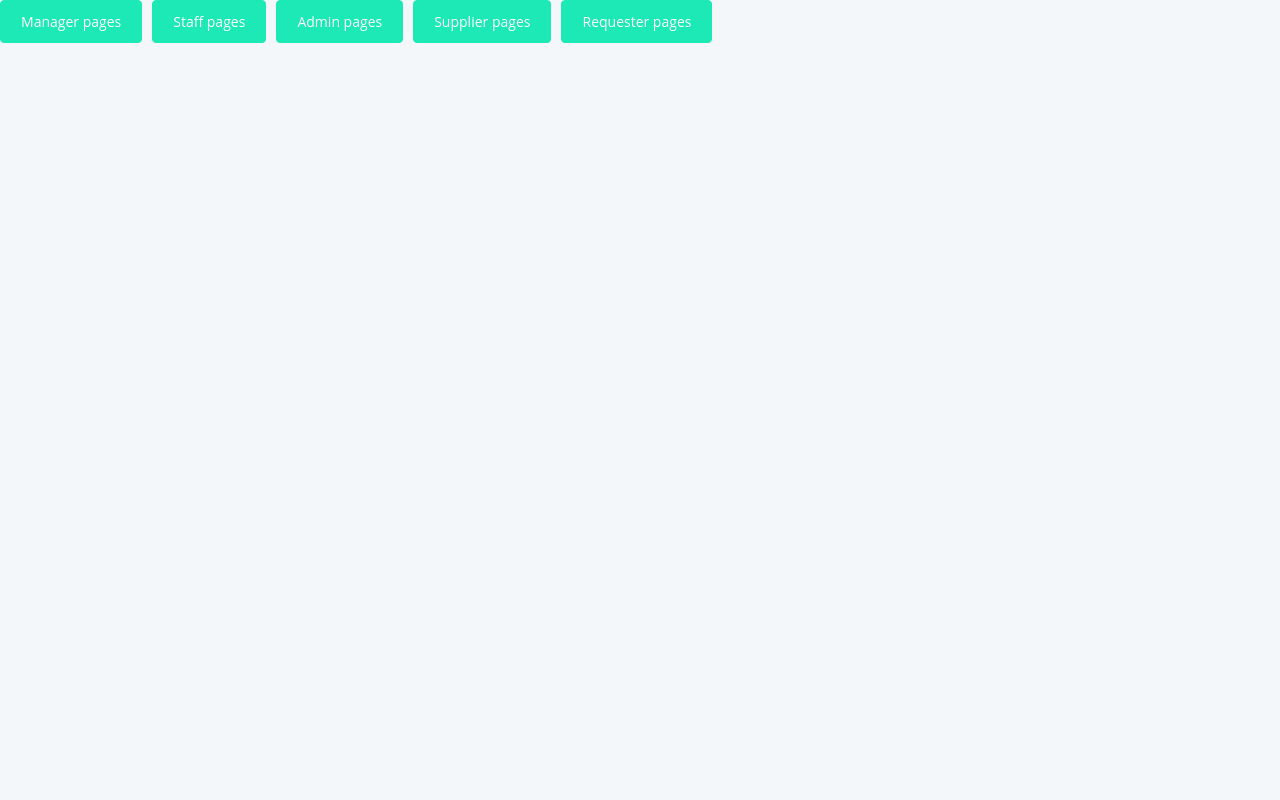
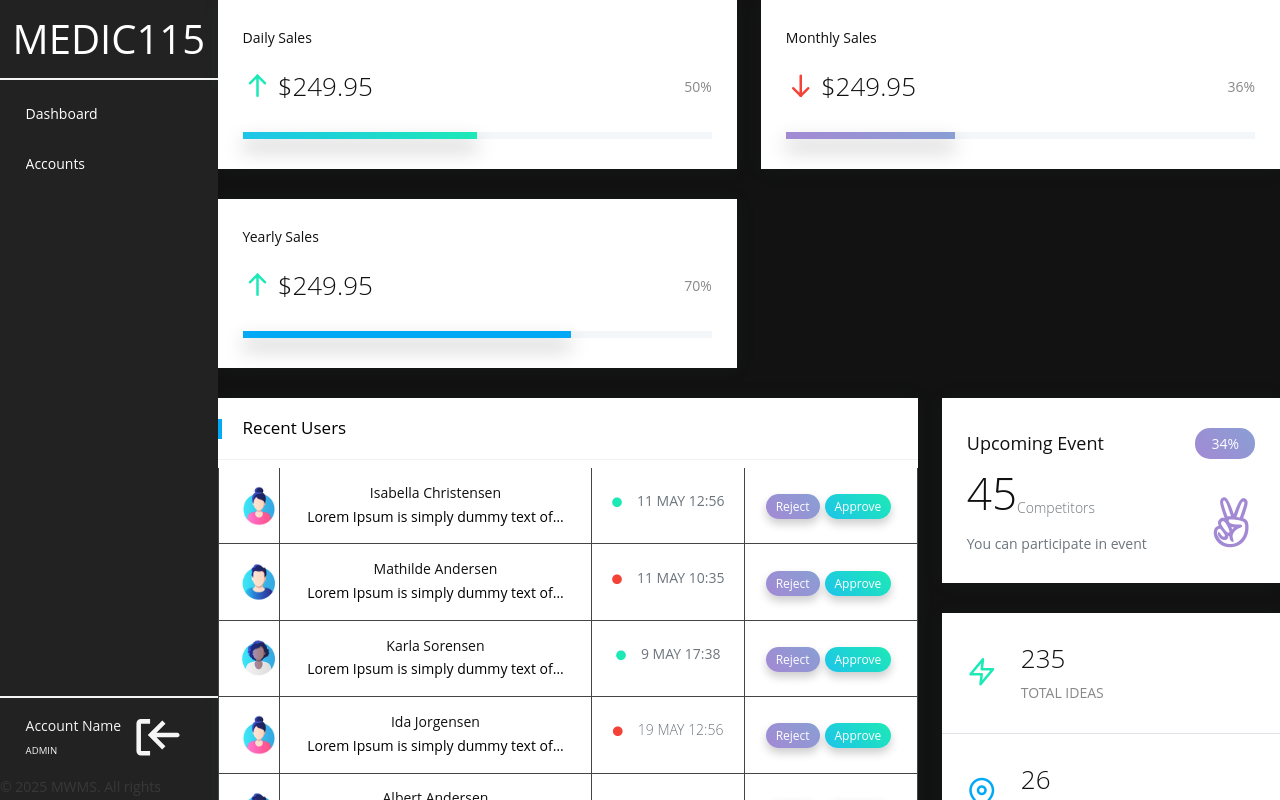
Before and after one commit to KenTheWhale/MWMS, a React (Vite) app in the folder FE/mwms_fe/: page /admin/dashboard in a window 1280 px wide. Before the commit this address led to /login. Built offline with nearby package versions, Linux system fonts and the light colour scheme.

Commit message:
fix: fix navbar

```diff
--- a/FE/mwms_fe/src/layouts/AdminLayout.jsx
+++ b/FE/mwms_fe/src/layouts/AdminLayout.jsx
@@ -1,20 +1,25 @@
 import {Outlet, useNavigate} from "react-router-dom";
 import style from "../styles/Layout.module.css";
 import {Menu, MenuItem, Sidebar} from "react-pro-sidebar";
+import {CgLogOut} from "react-icons/cg";
 
 function GenerateNavbar() {
     const navigate = useNavigate();
     return (
         <div className={`vw-17`}>
-            <h1 className={style.title}>ADMIN</h1>
+            <h1 className={style.title}>MEDIC115</h1>
             <Sidebar collapsed={false} className={style.sidebar} backgroundColor={'#222222'}>
                 <Menu closeOnClick={true} className={style.menu}>
+                    <MenuItem onClick={() => {navigate("/admin/dashboard")}}>Dashboard</MenuItem>
                     <MenuItem onClick={() => {navigate("/admin/account")}}>Accounts</MenuItem>
                 </Menu>
             </Sidebar>
             <div className={style.profile}>
-                <img src={""} alt=""/>
-                <label>Account Name</label>
+                <div className={style.label_area}>
+                    <label>Account Name</label>
+                    <p>ADMIN</p>
+                </div>
+                <CgLogOut onClick={() => {navigate("/login")}}/>
             </div>
             <div className={style.footer}>
                 <p>&copy; {new Date().getFullYear()} MWMS. All rights reserved</p>
--- a/FE/mwms_fe/src/layouts/ManagerLayout.jsx
+++ b/FE/mwms_fe/src/layouts/ManagerLayout.jsx
@@ -1,26 +1,42 @@
 import {Outlet, useNavigate} from "react-router-dom";
 import style from '../styles/Layout.module.css'
 import {Menu, MenuItem, Sidebar, SubMenu} from "react-pro-sidebar";
+import {CgLogOut} from "react-icons/cg";
 
 function GenerateNavbar() {
     const navigate = useNavigate();
     return (
         <div className={`vw-17`}>
-            <h1 className={style.title}>MANAGER</h1>
+            <h1 className={style.title}>MEDIC115</h1>
             <Sidebar collapsed={false} className={style.sidebar} backgroundColor={'#222222'}>
                 <Menu closeOnClick={true} className={style.menu}>
                     <SubMenu label={"Request"}>
-                        <MenuItem onClick={() => {navigate("/manager/request/import")}} className={style.item}>Import</MenuItem>
-                        <MenuItem onClick={() => {navigate("/manager/request/export")}} className={style.item}>Export</MenuItem>
+                        <MenuItem onClick={() => {
+                            navigate("/manager/request/import")
+                        }} className={style.item}>Import</MenuItem>
+                        <MenuItem onClick={() => {
+                            navigate("/manager/request/export")
+                        }} className={style.item}>Export</MenuItem>
                     </SubMenu>
-                    <MenuItem onClick={() => {navigate("/manager/batch")}}>Batch</MenuItem>
-                    <MenuItem onClick={() => {navigate("/manager/task")}}>Task</MenuItem>
-                    <MenuItem onClick={() => {navigate("/manager/area")}}>Area</MenuItem>
+                    <MenuItem onClick={() => {
+                        navigate("/manager/batch")
+                    }}>Batch</MenuItem>
+                    <MenuItem onClick={() => {
+                        navigate("/manager/task")
+                    }}>Task</MenuItem>
+                    <MenuItem onClick={() => {
+                        navigate("/manager/area")
+                    }}>Area</MenuItem>
                 </Menu>
             </Sidebar>
             <div className={style.profile}>
-                <img src={""} alt=""/>
-                <label>Account Name</label>
+                <div className={style.label_area}>
+                    <label>Account Name</label>
+                    <p>MANAGER</p>
+                </div>
+                <CgLogOut onClick={() => {
+                    navigate("/login")
+                }}/>
             </div>
             <div className={style.footer}>
                 <p>&copy; {new Date().getFullYear()} MWMS. All rights reserved</p>
--- a/FE/mwms_fe/src/layouts/RequesterLayout.jsx
+++ b/FE/mwms_fe/src/layouts/RequesterLayout.jsx
@@ -1,20 +1,28 @@
 import {Outlet, useNavigate} from "react-router-dom";
 import style from "../styles/Layout.module.css";
 import {Menu, MenuItem, Sidebar} from "react-pro-sidebar";
+import {CgLogOut} from "react-icons/cg";
 
 function GenerateNavbar() {
     const navigate = useNavigate();
     return (
         <div className={`vw-17`}>
-            <h1 className={style.title}>Partner</h1>
+            <h1 className={style.title}>MEDIC115</h1>
             <Sidebar collapsed={false} className={style.sidebar} backgroundColor={'#222222'}>
                 <Menu closeOnClick={true} className={style.menu}>
-                    <MenuItem onClick={() => {navigate("/rq/request")}}>Request Equipment</MenuItem>
+                    <MenuItem onClick={() => {
+                        navigate("/rq/request")
+                    }}>Request Equipment</MenuItem>
                 </Menu>
             </Sidebar>
             <div className={style.profile}>
-                <img src={""} alt=""/>
-                <label>Account Name</label>
+                <div className={style.label_area}>
+                    <label>Account Name</label>
+                    <p>PARTNER</p>
+                </div>
+                <CgLogOut onClick={() => {
+                    navigate("/login")
+                }}/>
             </div>
             <div className={style.footer}>
                 <p>&copy; {new Date().getFullYear()} MWMS. All rights reserved</p>
--- a/FE/mwms_fe/src/layouts/StaffLayout.jsx
+++ b/FE/mwms_fe/src/layouts/StaffLayout.jsx
@@ -1,22 +1,34 @@
 import {Outlet, useNavigate} from "react-router-dom";
 import style from "../styles/Layout.module.css";
 import {Menu, MenuItem, Sidebar} from "react-pro-sidebar";
+import {CgLogOut} from "react-icons/cg";
 
 function GenerateNavbar() {
     const navigate = useNavigate();
     return (
         <div className={`vw-17`}>
-            <h1 className={style.title}>Staff</h1>
+            <h1 className={style.title}>MEDIC115</h1>
             <Sidebar collapsed={false} className={style.sidebar} backgroundColor={'#222222'}>
                 <Menu closeOnClick={true} className={style.menu}>
-                    <MenuItem onClick={() => {navigate("/staff/task")}}>Task</MenuItem>
-                    <MenuItem onClick={() => {navigate("/staff/batch")}}>Batch</MenuItem>
-                    <MenuItem onClick={() => {navigate("/staff/area")}}>Area</MenuItem>
+                    <MenuItem onClick={() => {
+                        navigate("/staff/task")
+                    }}>Task</MenuItem>
+                    <MenuItem onClick={() => {
+                        navigate("/staff/batch")
+                    }}>Batch</MenuItem>
+                    <MenuItem onClick={() => {
+                        navigate("/staff/area")
+                    }}>Area</MenuItem>
                 </Menu>
             </Sidebar>
             <div className={style.profile}>
-                <img src={""} alt=""/>
-                <label>Account Name</label>
+                <div className={style.label_area}>
+                    <label>Account Name</label>
+                    <p>STAFF</p>
+                </div>
+                <CgLogOut onClick={() => {
+                    navigate("/login")
+                }}/>
             </div>
             <div className={style.footer}>
                 <p>&copy; {new Date().getFullYear()} MWMS. All rights reserved</p>
--- a/FE/mwms_fe/src/layouts/SupplierLayout.jsx
+++ b/FE/mwms_fe/src/layouts/SupplierLayout.jsx
@@ -1,20 +1,28 @@
 import {Outlet, useNavigate} from "react-router-dom";
 import style from "../styles/Layout.module.css";
 import {Menu, MenuItem, Sidebar} from "react-pro-sidebar";
+import {CgLogOut} from "react-icons/cg";
 
 function GenerateNavbar() {
     const navigate = useNavigate();
     return (
         <div className={`vw-17`}>
-            <h1 className={style.title}>Partner</h1>
+            <h1 className={style.title}>MEDIC115</h1>
             <Sidebar collapsed={false} className={style.sidebar} backgroundColor={'#222222'}>
                 <Menu closeOnClick={true} className={style.menu}>
-                    <MenuItem onClick={() => {navigate("/sp/request")}}>Import Request</MenuItem>
+                    <MenuItem onClick={() => {
+                        navigate("/sp/request")
+                    }}>Import Request</MenuItem>
                 </Menu>
             </Sidebar>
             <div className={style.profile}>
-                <img src={""} alt=""/>
-                <label>Account Name</label>
+                <div className={style.label_area}>
+                    <label>Account Name</label>
+                    <p>PARTNER</p>
+                </div>
+                <CgLogOut onClick={() => {
+                    navigate("/login")
+                }}/>
             </div>
             <div className={style.footer}>
                 <p>&copy; {new Date().getFullYear()} MWMS. All rights reserved</p>
--- a/FE/mwms_fe/src/styles/Batch.module.css
+++ b/FE/mwms_fe/src/styles/Batch.module.css
@@ -1,4 +1,4 @@
-/* :root {
+ :root {
     --table-background: #1E1E1E;
     --table-row-even: #1E1E1E;
     --table-row-odd: #2A2A2A;
@@ -52,4 +52,4 @@
 
 .batchTable th:nth-child(5), .batchTable td:nth-child(5) {
     width: 25%;
-} */
+}
--- a/FE/mwms_fe/src/styles/Layout.module.css
+++ b/FE/mwms_fe/src/styles/Layout.module.css
@@ -34,6 +34,7 @@
     align-items: center;
     height: 10vh;
     border-bottom: 2px solid whitesmoke;
+    font-size: 2.5rem;
 }
 
 .sidebar{
@@ -75,17 +76,33 @@
     border-top: 2px solid whitesmoke;
 }
 
-.profile img{
+.profile svg{
     width: calc(0.7 * 10vh);
     height: 70%;
-    border: 1px solid black;
-    border-radius: 50%;
-    margin-left: 1.5vw;
+    margin-right: 2.5vw;
+    cursor: pointer;
+    border-radius: 20%;
+    transition: color .2s ease-in-out, background-color .2s ease-in-out;
 }
 
-.profile label{
+.profile svg:hover{
+    color: var(--tab-background);
+    background-color: whitesmoke;
+}
+
+.label_area{
     flex-grow: 1;
-    margin-left: 1vw;
+    display: flex;
+    flex-direction: column;
+    justify-content: center;
+    align-items: flex-start;
+    margin-left: 2vw;
+}
+
+.label_area p{
+    padding: 0;
+    margin: 0;
+    font-size: 0.6rem;
 }
 
 .footer{
```
Also changed, not shown: FE/mwms_fe/src/App.jsx (+6 -2 lines), 1 other file (tests, documents, lock files or other folders).
